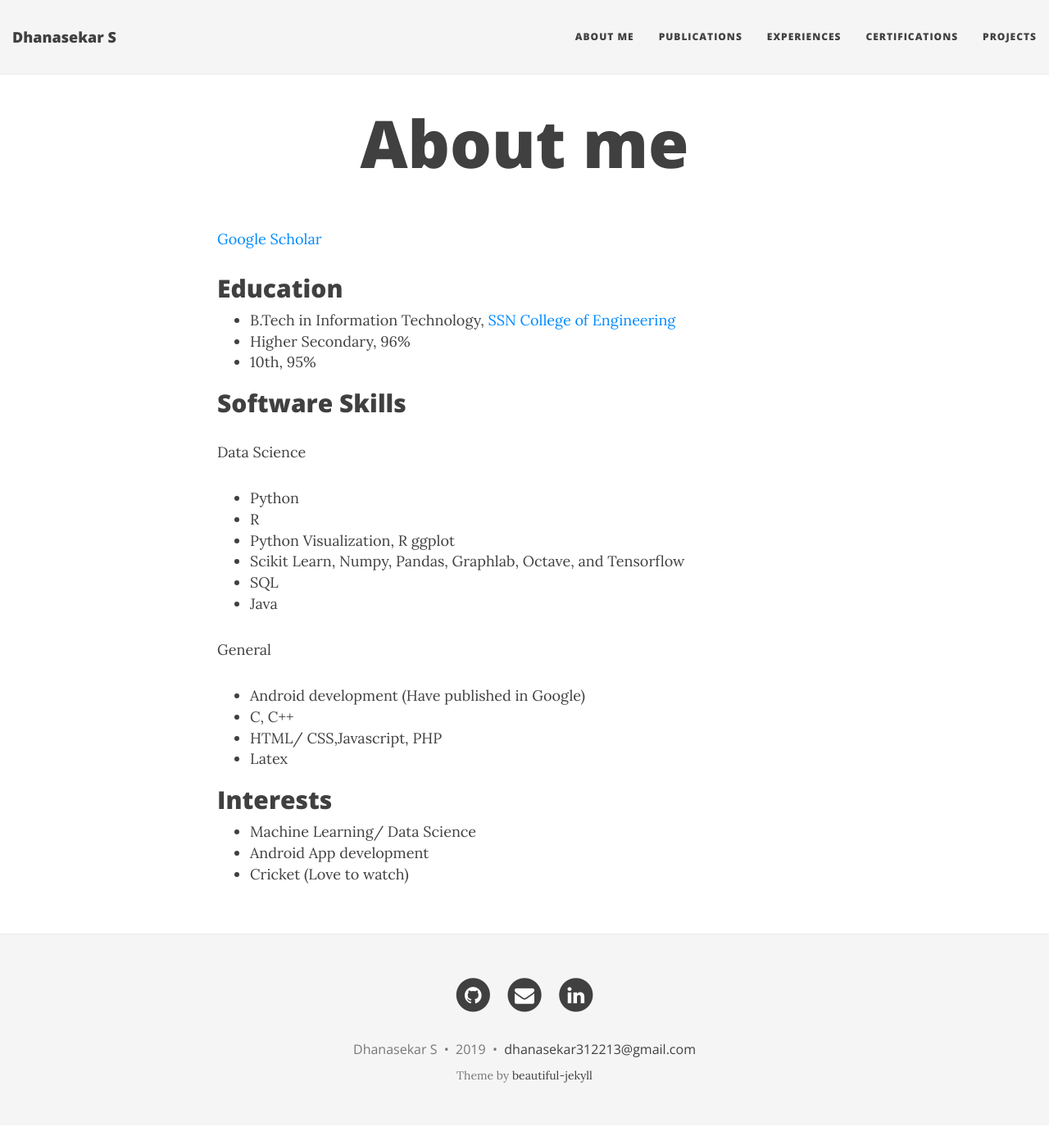
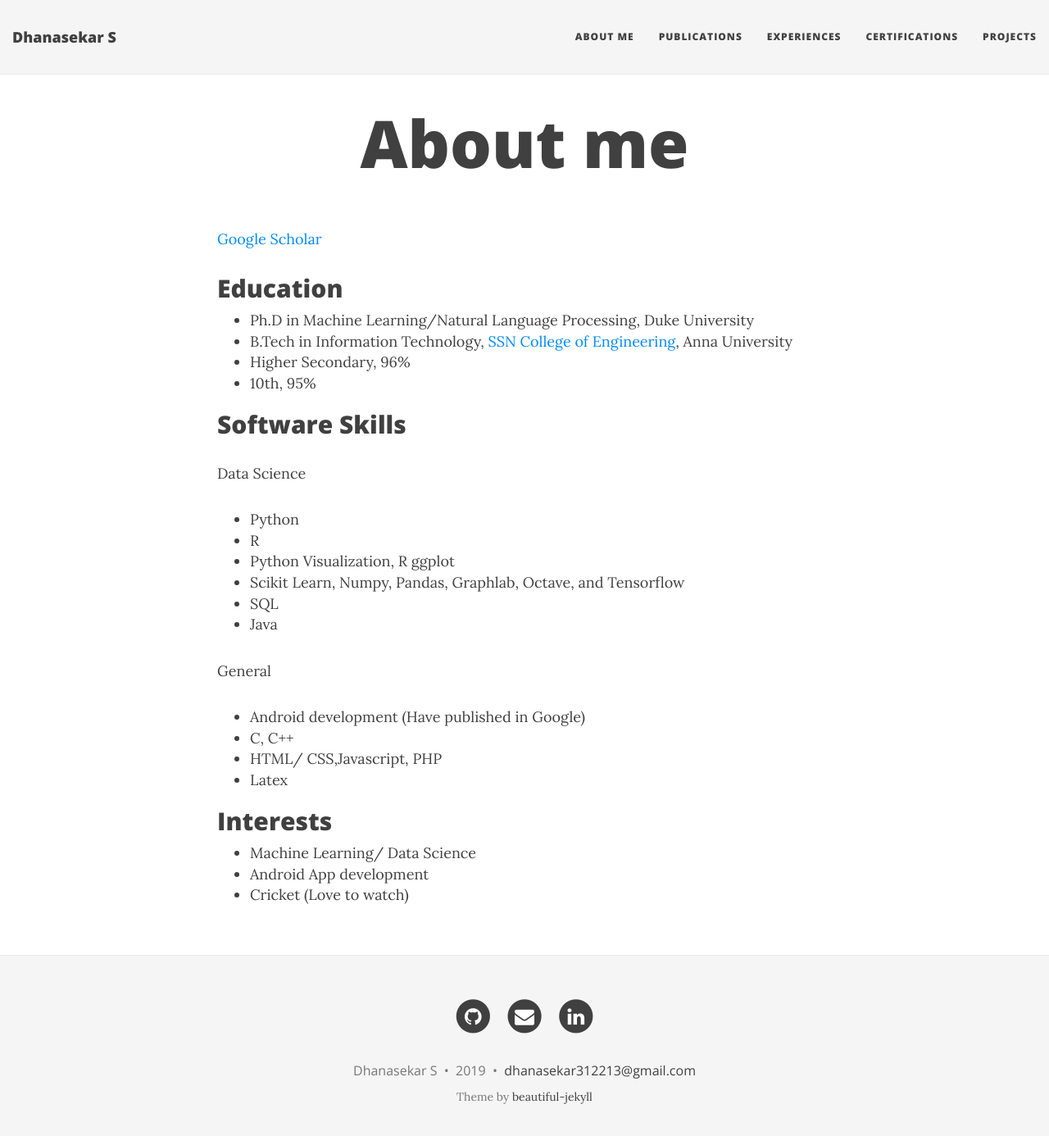
Before and after one commit to Dhanasekar-S/Dhanasekar-S.github.io, a Jekyll site: the page built from aboutme.md, in a window 1280 px wide and 1399 px high. Shown: the top 1386 px of the window at 82% size. Built offline with Jekyll 4.4.1, drawn with Linux system fonts in a browser that asks for light colours; nearby versions of some CDN libraries.

Commit message:
Update aboutme.md

```diff
--- a/aboutme.md
+++ b/aboutme.md
@@ -6,8 +6,8 @@ title: About me
 
 <h2>Education</h2>
 
-
-- B.Tech in Information Technology, <a href="http://www.ssn.edu.in/">SSN College of Engineering</a>
+- Ph.D in Machine Learning/Natural Language Processing, Duke University
+- B.Tech in Information Technology, <a href="http://www.ssn.edu.in/">SSN College of Engineering</a>, Anna University
 - Higher Secondary, 96%
 - 10th, 95%
 
```
